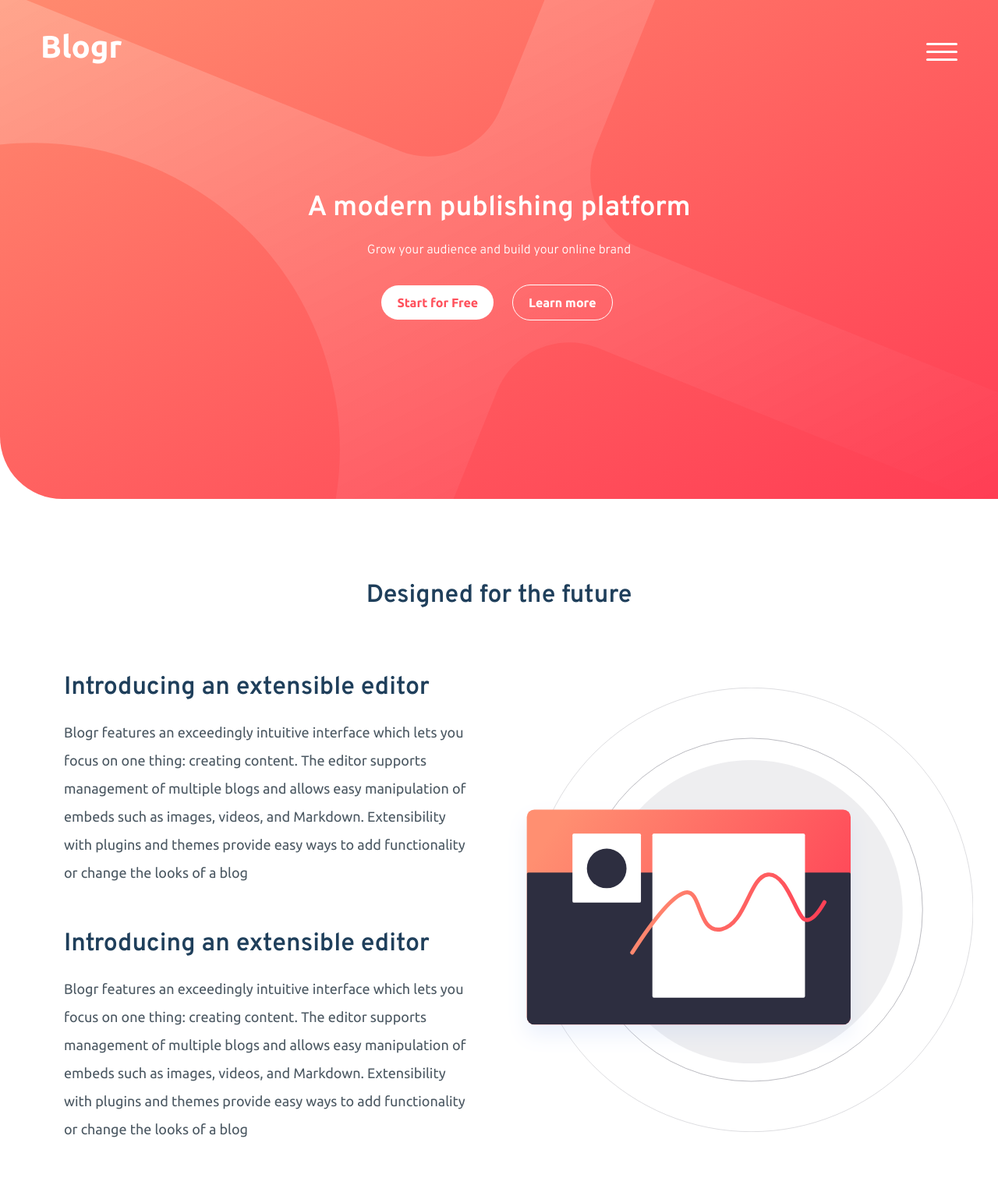
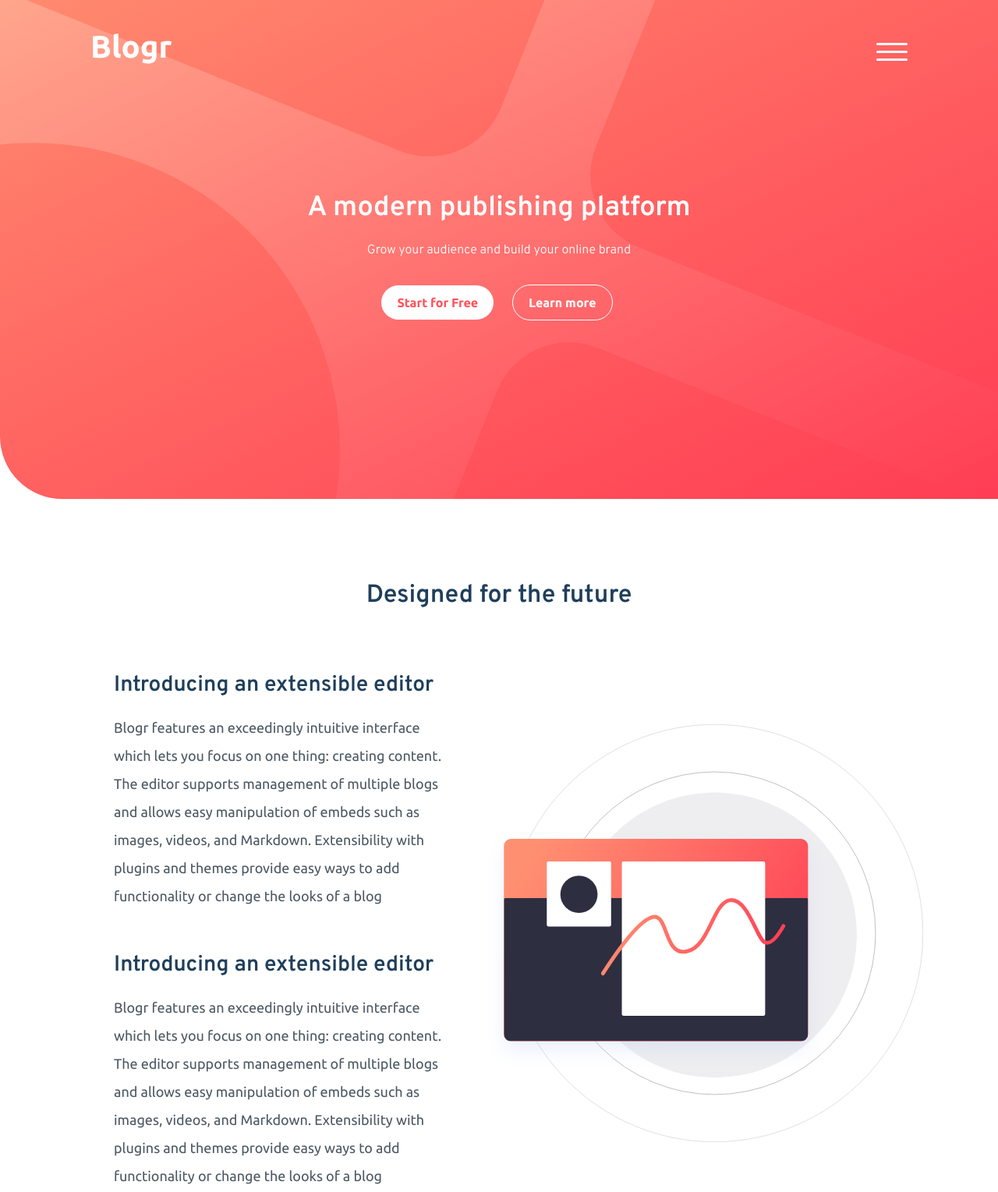
Before and after one commit to AmirRassaei/blogr_landing_page, a website: page index.html in a window 1280 px wide. Shown: the whole page at 78% size. Drawn offline with Linux system fonts and the light colour scheme.

Commit message:
fix headings size and container margin

```diff
--- a/index.html
+++ b/index.html
@@ -24,6 +24,7 @@
     <header class="header">
       <div class="header-bg">
         <div class="container">
+          <!--  -->
           <nav class="nav">
             <h1 class="nav__logo">
               <a class="nav__logo--link" href="#">Blogr</a>
@@ -32,10 +33,12 @@
               <a href="#" class="nav__toggler--icon"></a>
             </div>
           </nav>
-
+          <!--  -->
           <div class="header__text-box">
-            <h1 class="heading-primary">A modern publishing platform</h1>
-            <h2 class="heading-tertiary">
+            <h1 class="header__heading--primary heading-primary">
+              A modern publishing platform
+            </h1>
+            <h2 class="header__heading--sub">
               Grow your audience and build your online brand
             </h2>
             <div class="header__btns">
@@ -43,6 +46,7 @@
               <a href="#" class="btn btn-outline">Learn more</a>
             </div>
           </div>
+          <!--  -->
         </div>
       </div>
     </header>
@@ -57,7 +61,7 @@
             <div class="feature__illustration"></div>
             <div class="feature__items container">
               <div class="feature__item feature__item--1">
-                <h3 class="heading-secondary">
+                <h3 class="heading-tertiary">
                   Introducing an extensible editor
                 </h3>
                 <p class="">
@@ -70,7 +74,7 @@
                 </p>
               </div>
               <div class="feature__item feature__item--2">
-                <h3 class="heading-secondary">
+                <h3 class="heading-tertiary">
                   Introducing an extensible editor
                 </h3>
                 <p class="">
--- a/scss/abstracts/_variables.scss
+++ b/scss/abstracts/_variables.scss
@@ -22,3 +22,4 @@ $grid-breakpoint: (
 
 $heading-primary-font-size: 3.6rem;
 $heading-secondary-font-size: 3.2rem;
+$heading-tertiary-font-size: 2.8rem;
--- a/scss/base/_typography.scss
+++ b/scss/base/_typography.scss
@@ -22,6 +22,14 @@ body {
 
 .heading-tertiary {
   font-family: "overpass";
+  color: $heading-color;
+  font-size: $heading-tertiary-font-size;
+  font-weight: 600;
+  margin-bottom: 1.5rem;
+}
+
+.header__heading--sub {
+  font-family: "overpass";
   color: #fff;
   font-size: 1.6rem;
   font-weight: 300;
--- a/scss/base/_utilities.scss
+++ b/scss/base/_utilities.scss
@@ -1,5 +1,5 @@
 .container {
-  width: 95%;
+  width: 85%;
   margin: 0 auto;
 }
 
--- a/scss/layout/_header.scss
+++ b/scss/layout/_header.scss
@@ -3,7 +3,7 @@
 
 .header {
   &-bg {
-    height: 80vh;
+    min-height: 80vh;
     background-image: linear-gradient(
         to right bottom,
         rgba($color-primary-secondary, 0.8),
```
Also changed, not shown: css/main.css, 1 other file.
